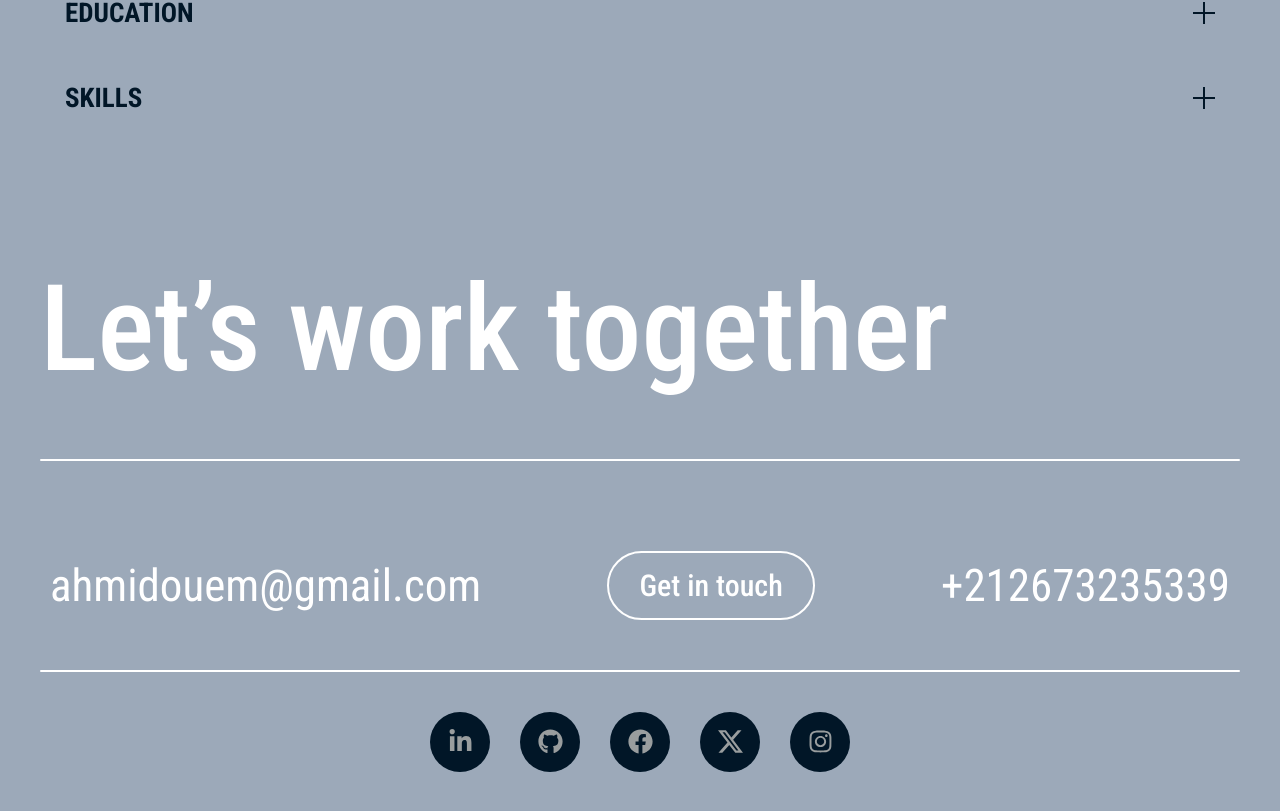
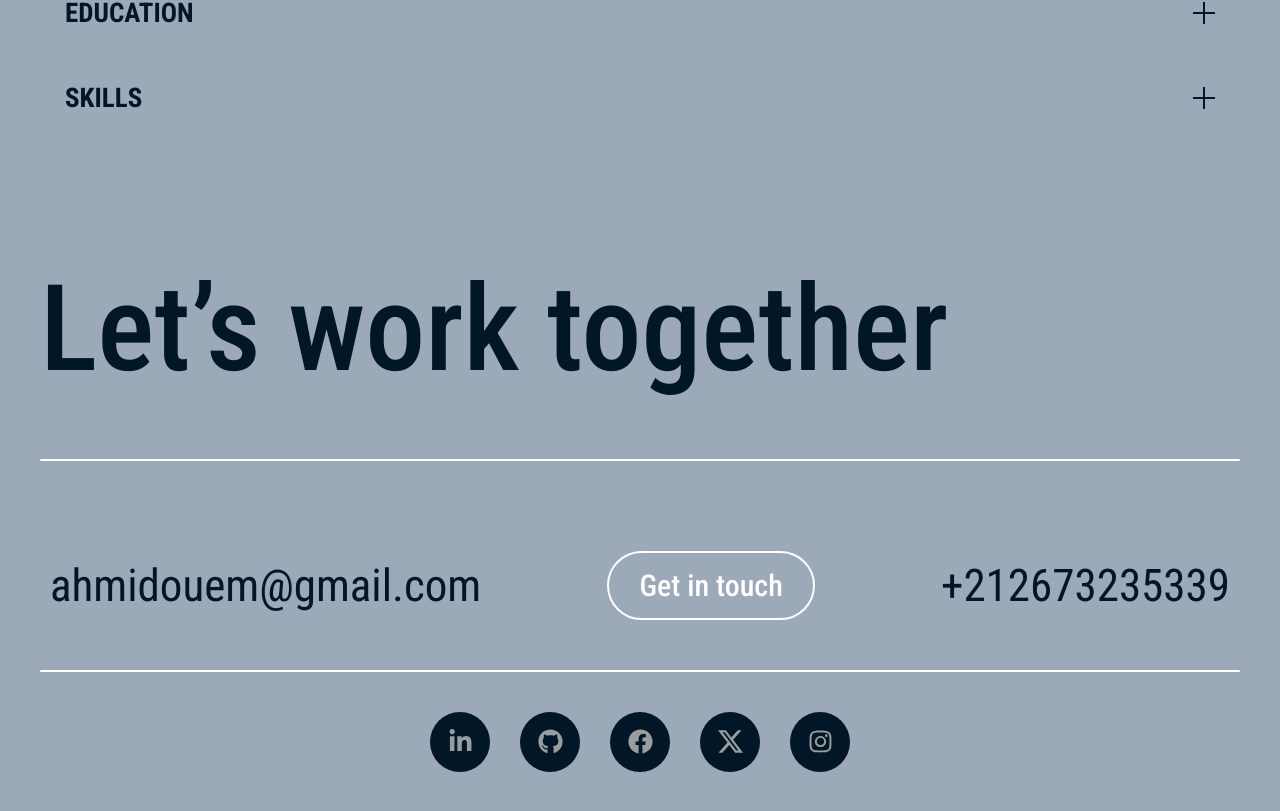
Before and after one commit to ahmidou09/MyPortfolio, a React (Vite) app: page /about in a window 1280 px wide. Shown: the part 973-1784 px from the top of the page. Built offline with nearby package versions, Linux system fonts and the light colour scheme.

Commit message:
Passed color prop to Footer component for better theming

```diff
--- a/src/features/footer/Footer.jsx
+++ b/src/features/footer/Footer.jsx
@@ -52,9 +52,9 @@ const GetTouch = styled.button`
   padding: 1.5rem 3rem;
 `;
 
-function Footer() {
+function Footer({ style }) {
   return (
-    <SectionContact>
+    <SectionContact style={style}>
       <Wrapper>
         <h2>Let’s work together</h2>
         <Line />
--- a/src/styles/GlobalStyles.js
+++ b/src/styles/GlobalStyles.js
@@ -19,6 +19,7 @@ const GlobalStyles = createGlobalStyle`
   --color-accent-3: #43D9AD;
   --color-accent-4: #FEA55F;
   /* color lines */
+  --color-black: #000;
   --color-lines : #1E2D3D;
   --color-white : #FFFFFF;
   --color-white-2 : #e5e9f0;
```
Also changed, not shown: src/assets/img/profile.jpg (added).
